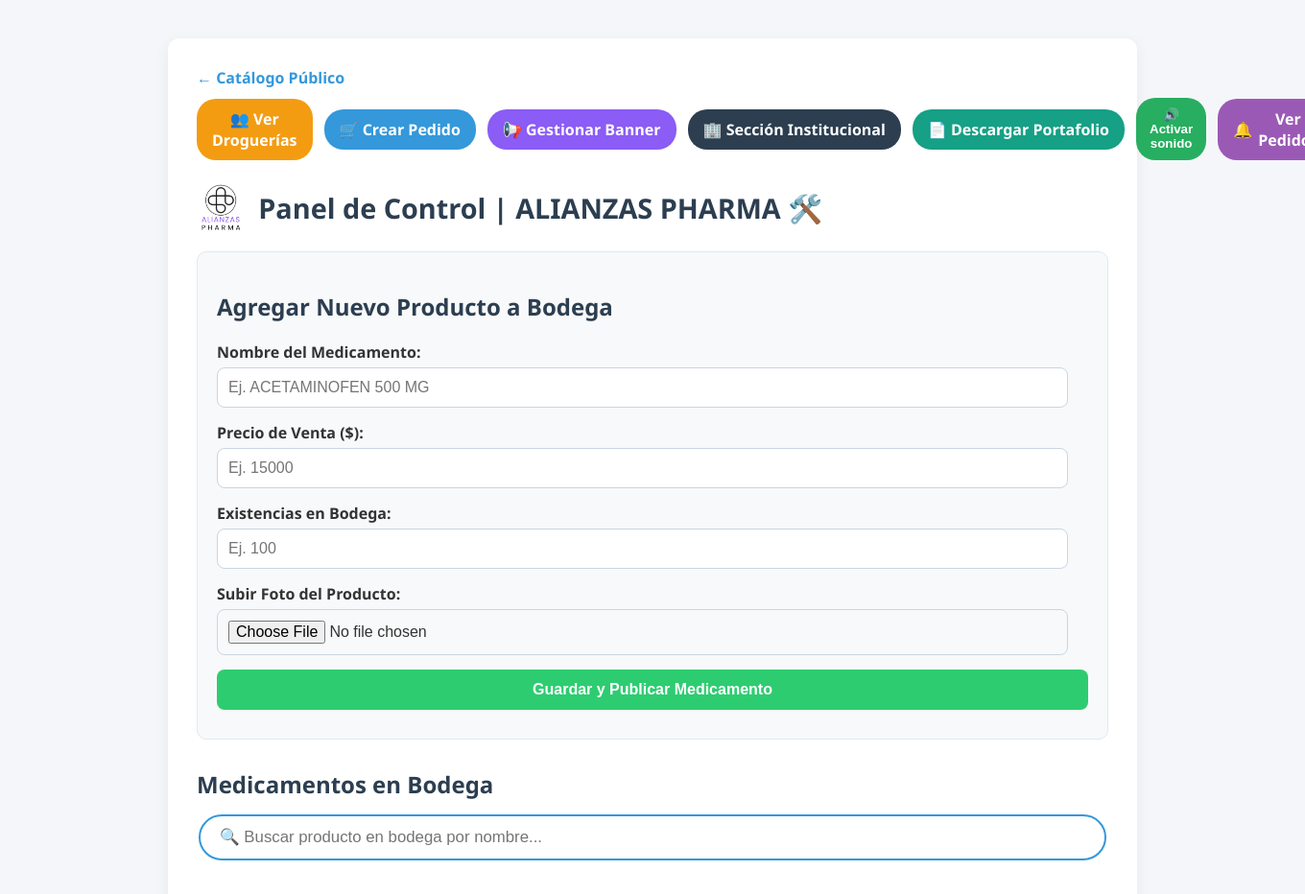
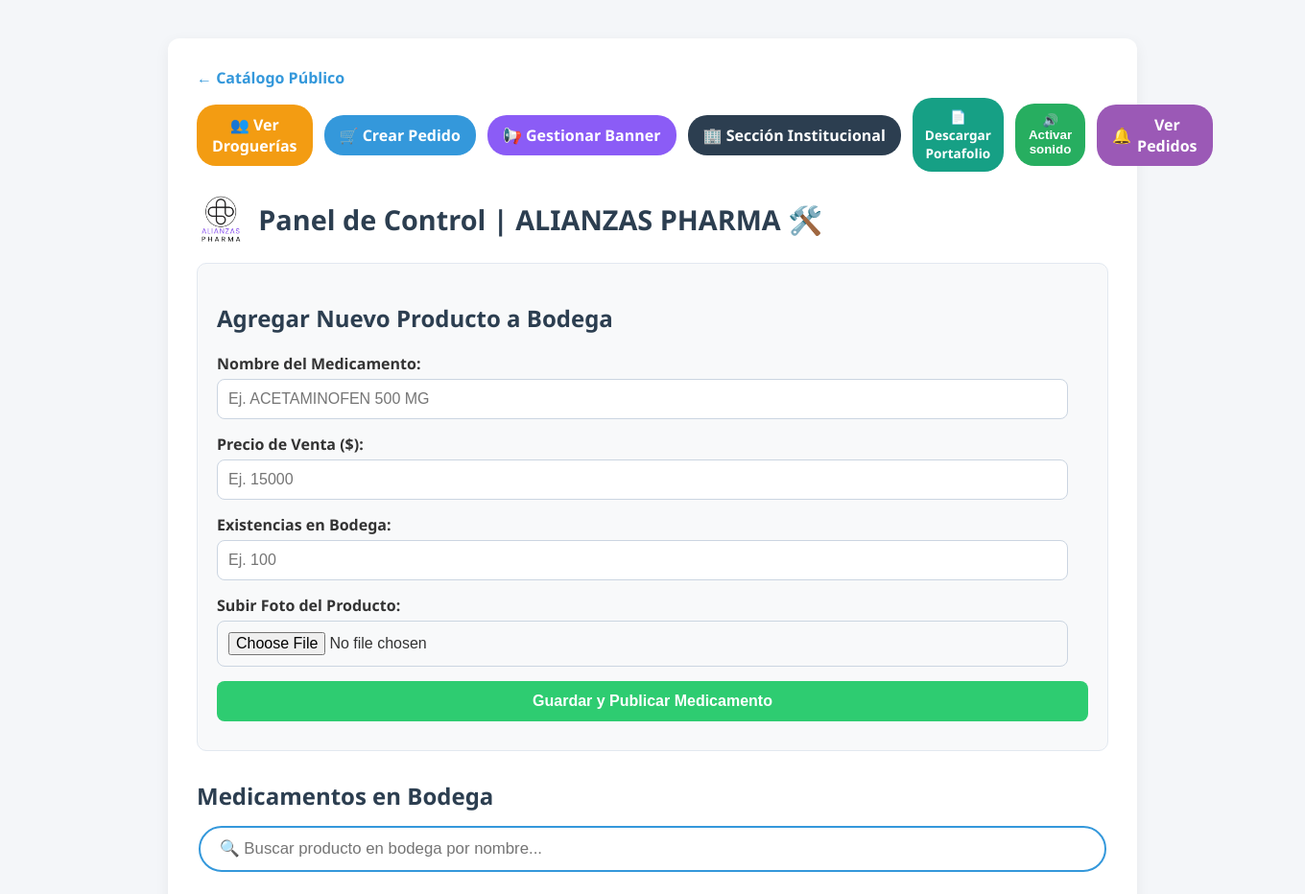
Before and after one commit to hengo25/alianzas-pharma, a Flask app: template templates/admin.html in a window 1360 px wide; the page is wider, and only the part inside the window is pictured. Shown: the top 932 px of that part at 96% size. Run offline with Flask 3, Linux system fonts and the light colour scheme; the template is opened without the code that fills it, so the values that code supplies are empty; parts of the project's set-up code (start-up, migrations or seed data) failed here and were passed over.

Commit message:
Update admin.html

```diff
--- a/templates/admin.html
+++ b/templates/admin.html
@@ -29,6 +29,14 @@
         /* 🟢 ESTILOS PREMIUM PARA LA VENTANA FLOTANTE DE EDICIÓN */
         .modal-edicion { display: none; position: fixed; top: 0; left: 0; width: 100%; height: 100%; background: rgba(0,0,0,0.4); backdrop-filter: blur(4px); z-index: 99999; align-items: center; justify-content: center; }
         .modal-contenido { background: white; padding: 30px; border-radius: 16px; box-shadow: 0 10px 30px rgba(0,0,0,0.15); width: 400px; text-align: left; }
+        .btn-portafolio {
+            max-width: 100% !important;
+            box-sizing: border-box !important;
+            white-space: normal !important;
+            text-align: center !important;
+            padding: 10px 13px !important;
+            font-size: 0.85rem !important;
+        }
     </style>
 </head>
 <body>
@@ -85,6 +93,7 @@
 
 <a
     href="/admin/portafolio-pdf"
+    class="btn-portafolio"
     style="
         background:#16a085;
         color:white;
```
